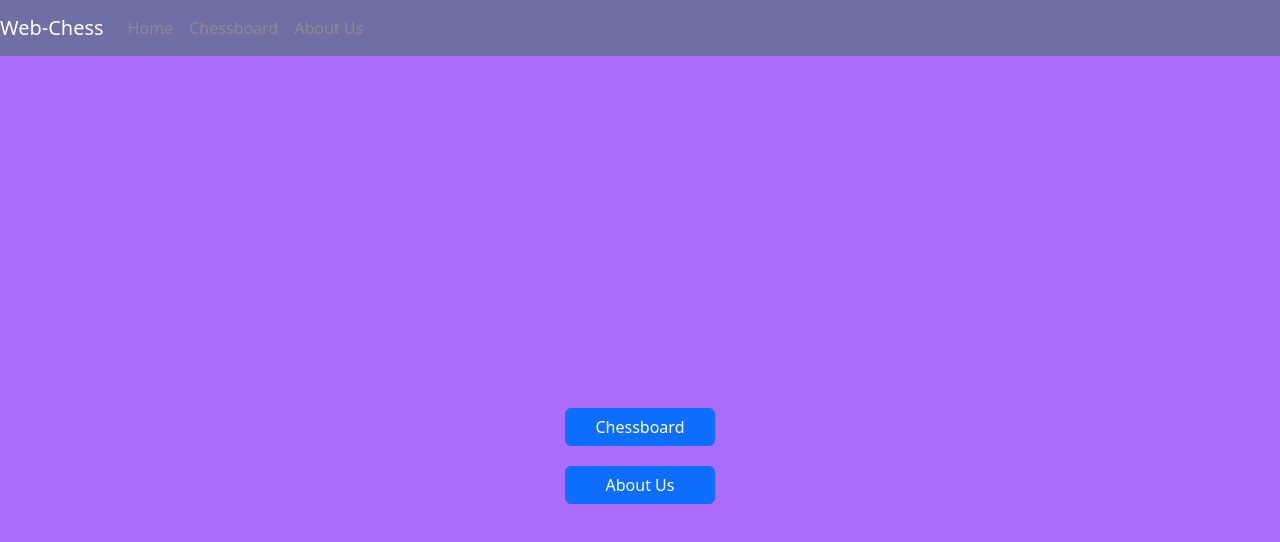
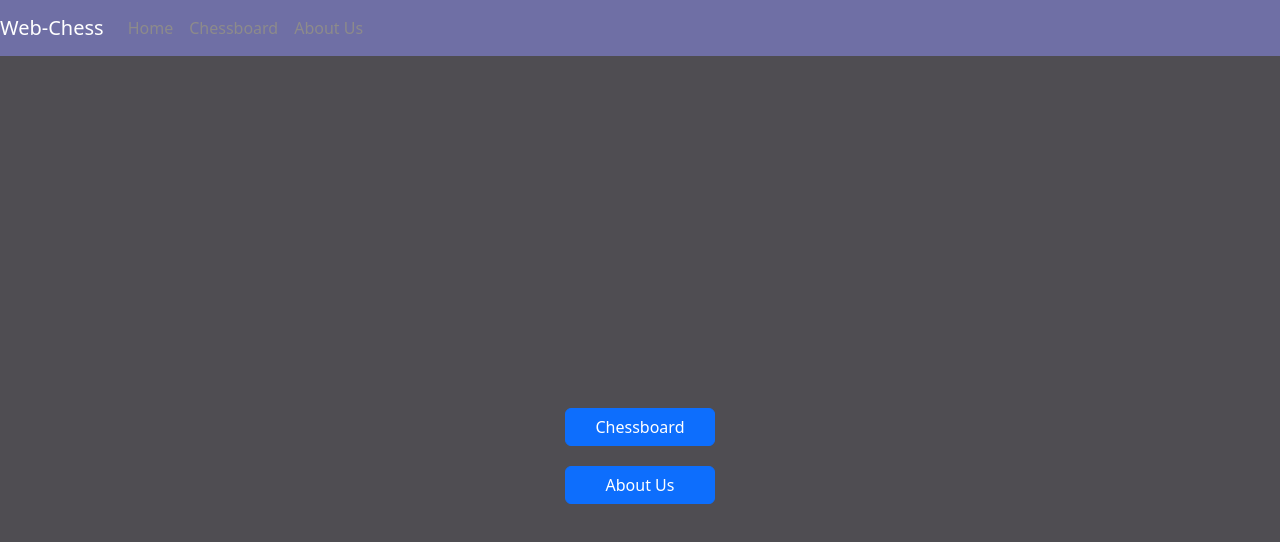
Before and after one commit to Nolan-Posey/Web-Chess, a React (Create React App) app in the folder web-chess/: page /Home in a window 1280 px wide. Shown: the top 542 px of the page. Built offline with nearby package versions, Linux system fonts and the light colour scheme.

Commit message:
Decided on a darker gray background.

```diff
--- a/web-chess/src/index.css
+++ b/web-chess/src/index.css
@@ -2,5 +2,5 @@ html, body, #root {
     height: 100%;
     margin: 0;
     padding: 0;
-    background-color: #ae6cfa; /* Replace with your desired background color */
+    background-color: #4f4d52; /* Replace with your desired background color */
   }
```
